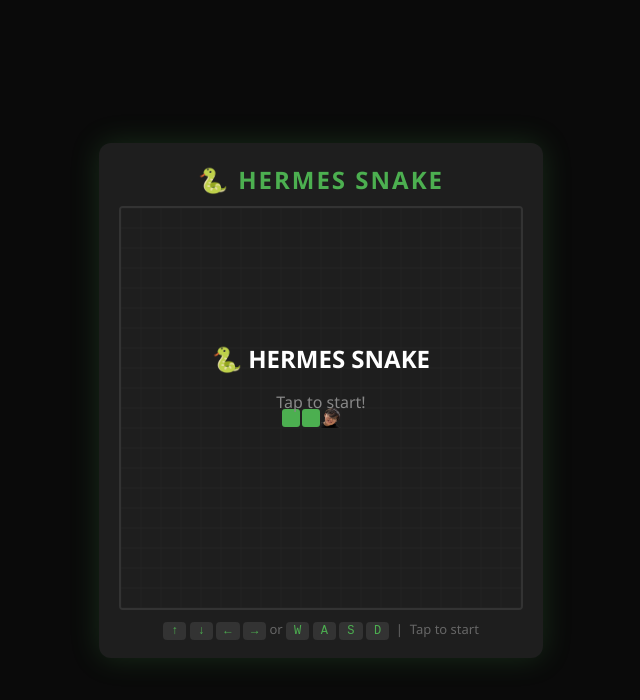
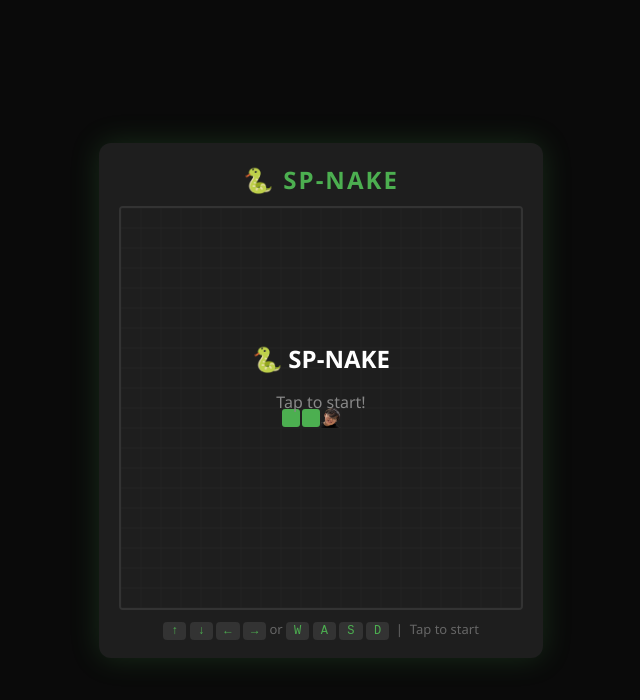
Before and after one commit to niveknow/sp-nake, a plain HTML site: page index.html in a window 1280 px wide. Shown: the whole page, without its empty margins (319-959 px from the left). Drawn offline with Linux system fonts and the light colour scheme.

Commit message:
chore: rename game to SP-nake

```diff
--- a/game.js
+++ b/game.js
@@ -148,7 +148,7 @@ function draw() {
         ctx.fillStyle = '#fff';
         ctx.font = 'bold 24px "Segoe UI", Arial, sans-serif';
         ctx.textAlign = 'center';
-        ctx.fillText('🐍 HERMES SNAKE', canvas.width / 2, 160);
+        ctx.fillText('🐍 SP-NAKE', canvas.width / 2, 160);
         ctx.font = '16px "Segoe UI", Arial, sans-serif';
         ctx.fillStyle = '#888';
         ctx.fillText('Tap to start!', canvas.width / 2, 200);
--- a/index.html
+++ b/index.html
@@ -3,7 +3,7 @@
 <head>
     <meta charset="UTF-8">
     <meta name="viewport" content="width=device-width, initial-scale=1.0">
-    <title>Hermes Snake</title>
+    <title>SP-nake</title>
     <style>
         /* Center everything on the page — classic game layout */
         * { margin: 0; padding: 0; box-sizing: border-box; }
@@ -53,7 +53,7 @@
 </head>
 <body>
     <div class="game-wrapper">
-        <h1>🐍 HERMES SNAKE</h1>
+        <h1>🐍 SP-NAKE</h1>
         <canvas id="gameCanvas" width="400" height="400"></canvas>
         <div class="controls-hint">
             <kbd>↑</kbd> <kbd>↓</kbd> <kbd>←</kbd> <kbd>→</kbd> or <kbd>W</kbd> <kbd>A</kbd> <kbd>S</kbd> <kbd>D</kbd> &nbsp;|&nbsp; Tap to start
```
